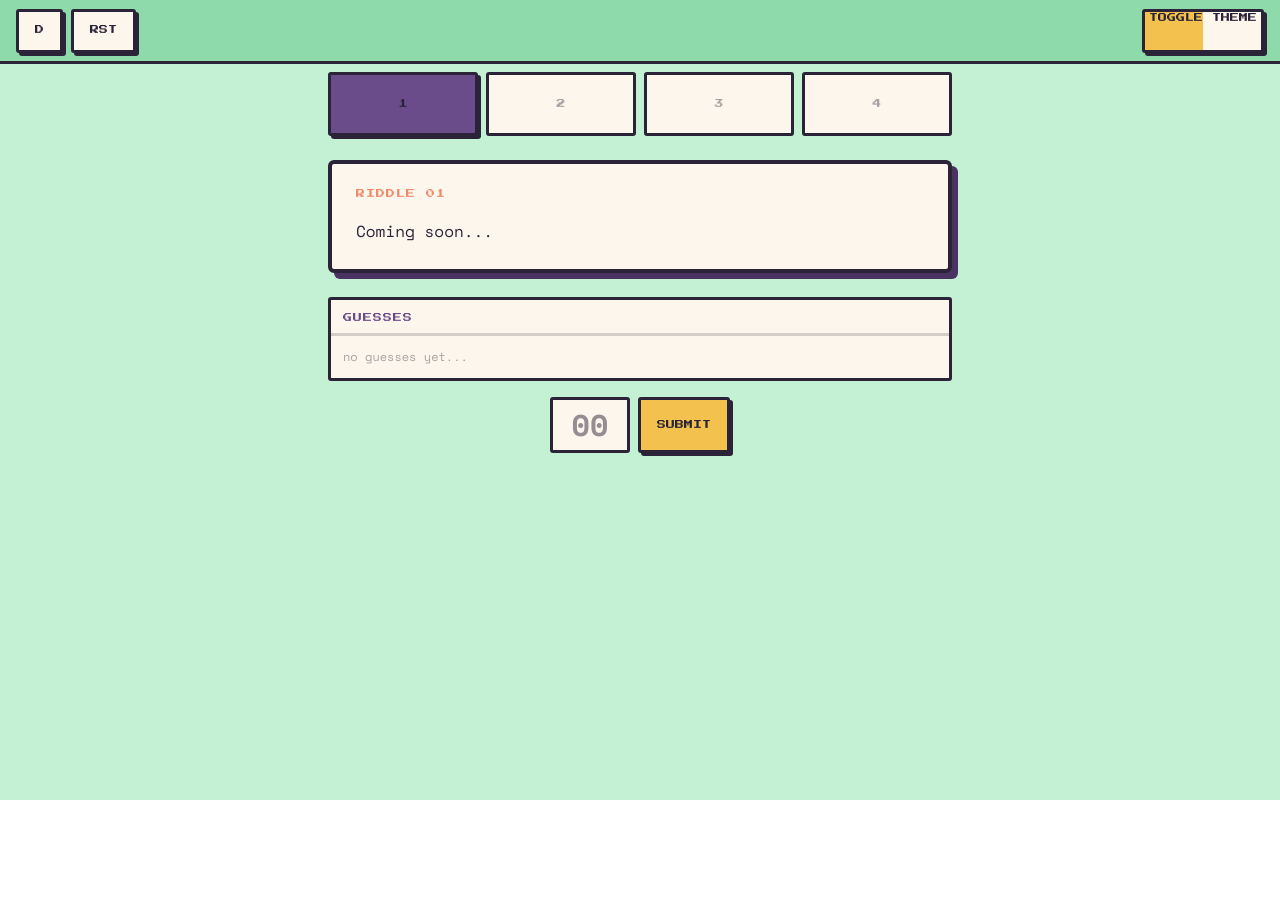
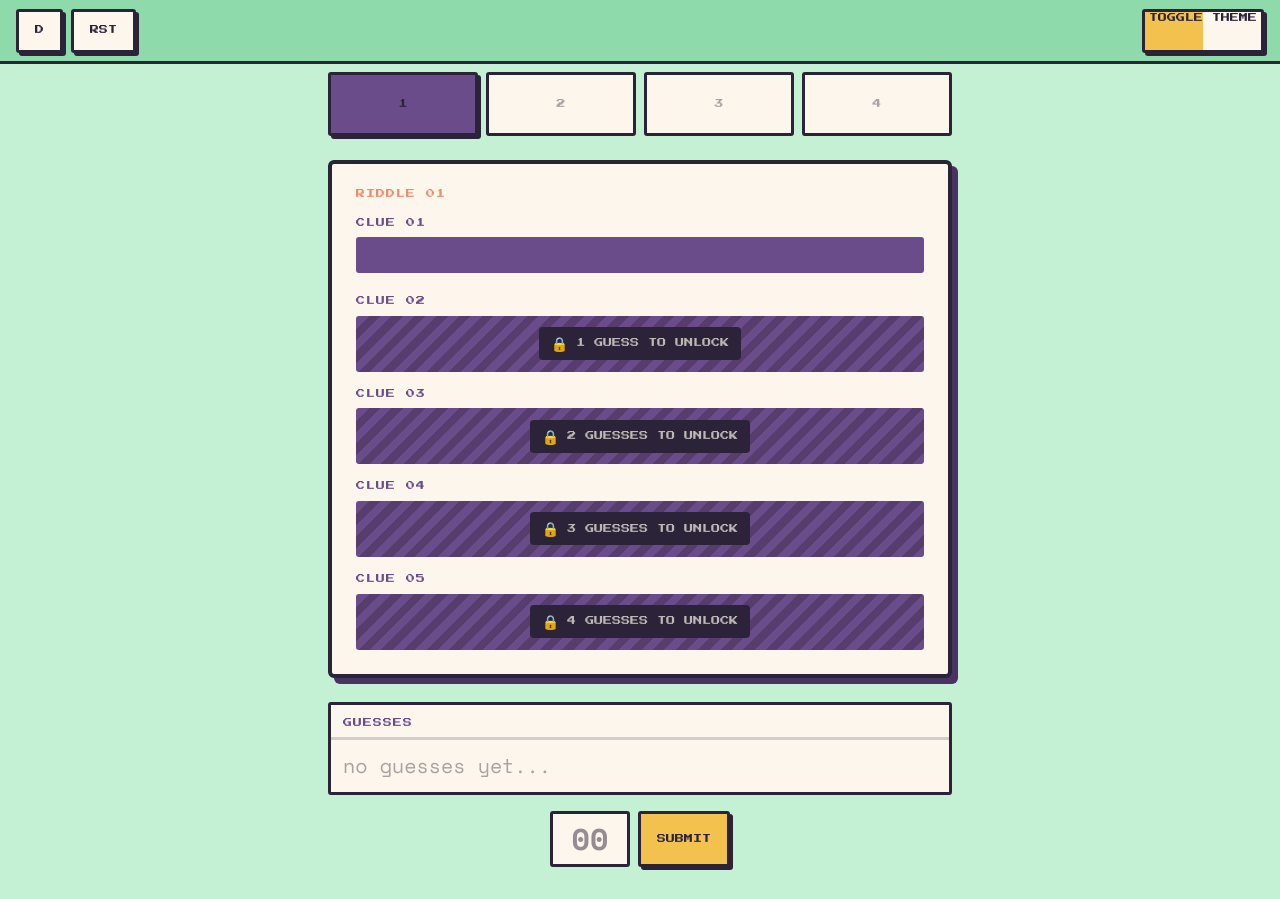
Before and after one commit to ShanSenanayake/a-simple-game, a Svelte app: page / in a window 1280 px wide. Both pictures are taken after a click on the button "START". Before the commit the page ends 800 px from the top, so only its background shows below. Built offline with nearby package versions, Linux system fonts and the light colour scheme.

Commit message:
start riddle 1

```diff
--- a/src/game/GuessHistory.svelte
+++ b/src/game/GuessHistory.svelte
@@ -13,15 +13,15 @@
     <p class="font-display text-display-xs text-grape tracking-[1px]">GUESSES</p>
   </div>
 
-  {#if guesses.length === 0}
-    <p class="font-mono text-[12px] text-ink/40 px-3 py-3">no guesses yet...</p>
-  {:else}
-    <div class="grid grid-cols-5 gap-1 ivide-y divide-ink/10 max-h-40 overflow-y-auto">
+  <div class="grid grid-cols-5 gap-1 p-3 ivide-y divide-ink/10 max-h-40 overflow-y-auto">
+    {#if guesses.length === 0}
+      <p class="font-mono text-xl col-span-5 text-ink/40">no guesses yet...</p>
+    {:else}
       {#each guesses as guess}
         <span class="text-ink text-center text-xl font-bold tabular-nums w-16 shrink-0"
           >{guess.value}</span
         >
       {/each}
-    </div>
-  {/if}
+    {/if}
+  </div>
 </div>
--- a/src/game/riddle1/Riddle1.svelte
+++ b/src/game/riddle1/Riddle1.svelte
@@ -1,6 +1,20 @@
 <script lang="ts">
   import RiddleLayout from '../RiddleLayout.svelte';
   import { gameState, currentStageGuesses } from '../../lib/gameState';
+
+  const clues = [
+    { label: 'CLUE 01', content: 'Beware the leopard' },
+    { label: 'CLUE 02', content: 'Vogon Poetry' },
+    { label: 'CLUE 03', content: 'Always pack a towel' },
+    { label: 'CLUE 04', content: 'So long and thanks for all the fish' },
+    {
+      label: 'CLUE 05',
+      content: 'The Answer to the Ultimate Question of Life, the Universe, and Everything is: ',
+    },
+  ];
+
+  let revealed = $state(clues.map(() => false));
+  let guessCount = $derived($currentStageGuesses.length);
 
   function handleSubmit(value: number): boolean {
     const correct = false; // TODO: check against hashed answer
@@ -12,5 +26,35 @@
 </script>
 
 <RiddleLayout riddleNumber={1} guesses={$currentStageGuesses} onSubmit={handleSubmit}>
-  <p class="font-mono text-[15px] sm:text-[16px] leading-[1.8] text-ink">Coming soon...</p>
+  <div class="flex flex-col gap-4">
+    {#each clues as clue, i}
+      <div>
+        <p class="font-display text-display-xs text-grape mb-2 tracking-[1px]">{clue.label}</p>
+        {#if i > 0 && guessCount < i}
+          <div
+            class="w-full h-14 bg-grape rounded-block flex items-center justify-center overflow-hidden
+              bg-[repeating-linear-gradient(-45deg,transparent,transparent_8px,rgba(0,0,0,0.2)_8px,rgba(0,0,0,0.2)_16px)]"
+          >
+            <div class="bg-ink rounded px-3 py-1.5 flex items-center gap-2 shrink-0">
+              <span class="text-[14px]">🔒</span>
+              <span class="font-display text-display-xs text-cream/70">
+                {i - guessCount} GUESS{i - guessCount !== 1 ? 'ES' : ''} TO UNLOCK
+              </span>
+            </div>
+          </div>
+        {:else if revealed[i]}
+          <p class="font-mono text-[14px] sm:text-[15px] leading-[1.7] text-ink animate-flip">
+            {clue.content}
+          </p>
+        {:else}
+          <button
+            aria-label="Reveal {clue.label}"
+            class="w-full h-9 bg-grape rounded-block cursor-pointer
+              hover:bg-grape/70 transition-colors duration-150"
+            onclick={() => (revealed[i] = true)}
+          ></button>
+        {/if}
+      </div>
+    {/each}
+  </div>
 </RiddleLayout>
```
